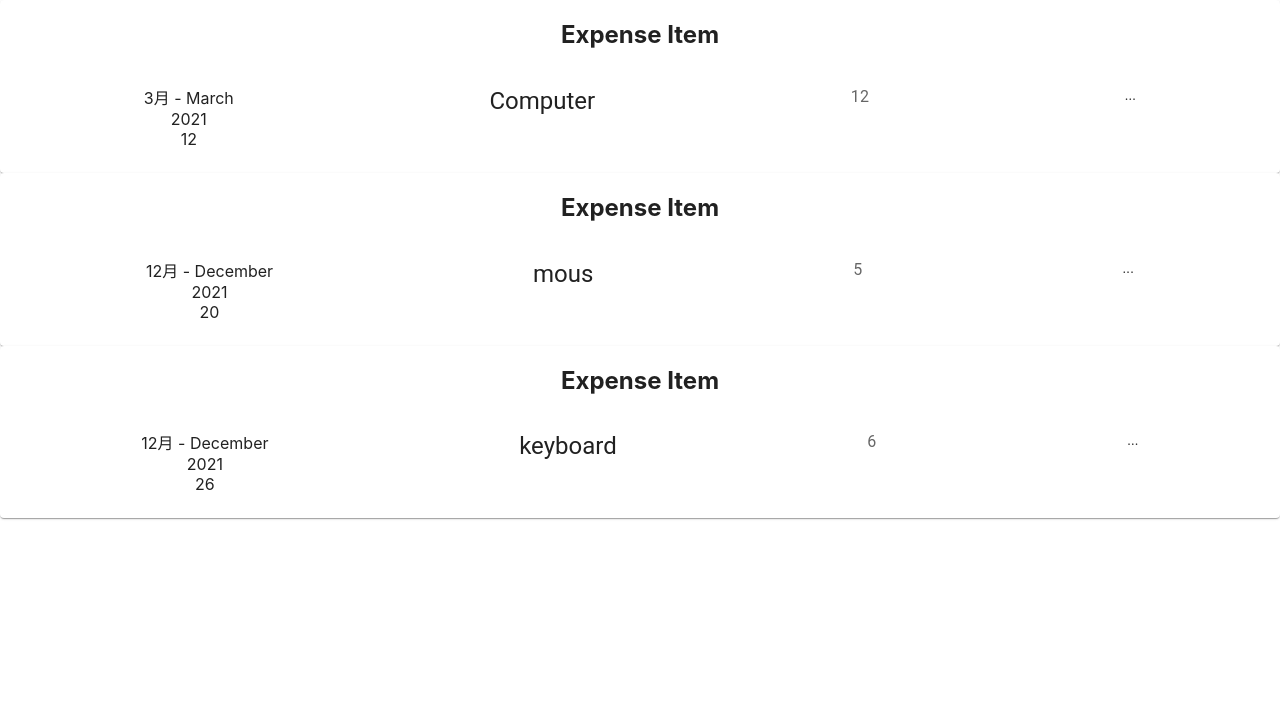
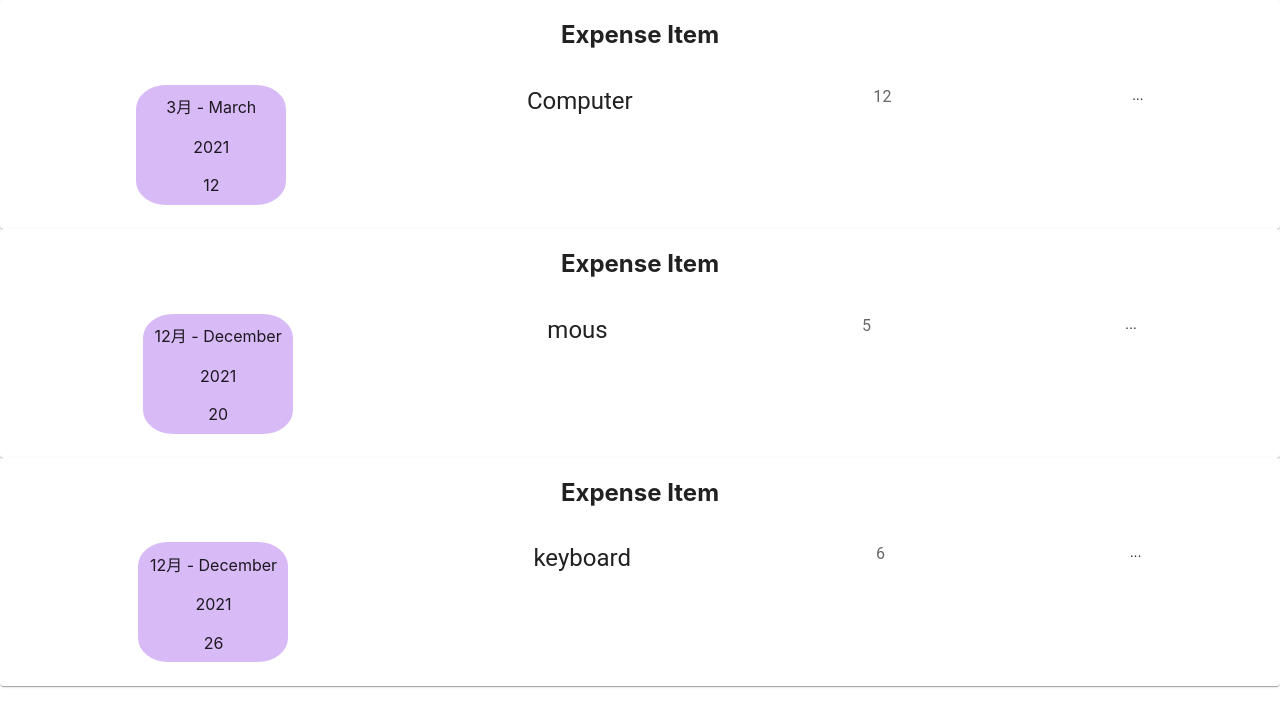
Before and after one commit to humberto1212/expenses, a React (Create React App) app: page / in a window 1280 px wide. Shown: the top 726 px of the page. Built offline with nearby package versions, Linux system fonts and the light colour scheme.

Commit message:
import and implement card component for dates

```diff
--- a/src/components/ExpenseDate.js
+++ b/src/components/ExpenseDate.js
@@ -1,4 +1,5 @@
 import React from 'react'
+import Card from './Card'
 
 function ExpenseDate(props) {
     const month = props.onDate.toLocaleString('ja-JP-u-ca-japanese', {month: 'long'})
@@ -7,11 +8,11 @@ function ExpenseDate(props) {
     const year = props.onDate.getFullYear()
 
     return (
-        <div>
+        <Card>
             <div>{month} - {monthEn}</div>
             <div>{year}</div>
             <div>{day}</div>
-        </div>
+        </Card>
     )
 }
 
```
